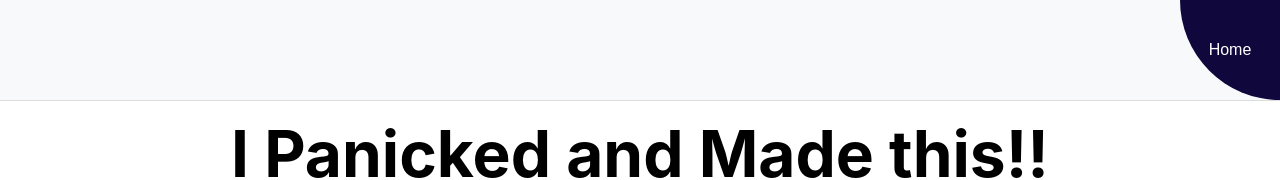
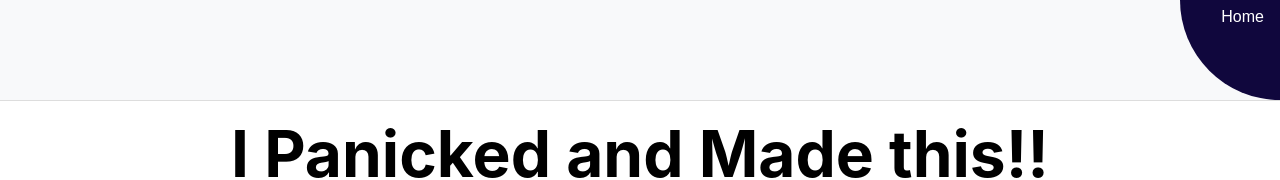
Before and after one commit to AnushaChatto/i_panicked_and_made_this, a Next.js app: page / in a window 1280 px wide. Shown: the top 180 px of the page. Built offline with nearby package versions, Linux system fonts and the light colour scheme.

Commit message:
header: button font shift

```diff
--- a/pages/Header.tsx
+++ b/pages/Header.tsx
@@ -4,14 +4,16 @@ import Link from "next/link";
 const Header: React.FC = () => {
   return (
     <header className={styles.header}>
+      <Link href="/">
       <div className={`${styles.dropdown} ${styles.quarter_button}`}>
         <button
           className={`${styles.dropbtn} ${styles.quarter} ${styles.top_left_corner_button}`}
         >
-          <span><Link href="/">Home</Link></span>
+          <span>Home</span>
         </button>
         <div className={styles.dropdown_content}></div>
       </div>
+      </Link>
     </header>
   );
 };
--- a/styles/Home.module.scss
+++ b/styles/Home.module.scss
@@ -188,9 +188,11 @@
   background: #10073d;
   float: left;
 
-  // & > span {
-
-  // }
+  & > span {
+    position: absolute;
+    top: 8px;
+    right: 16px;
+  }
 }
 
 
```
